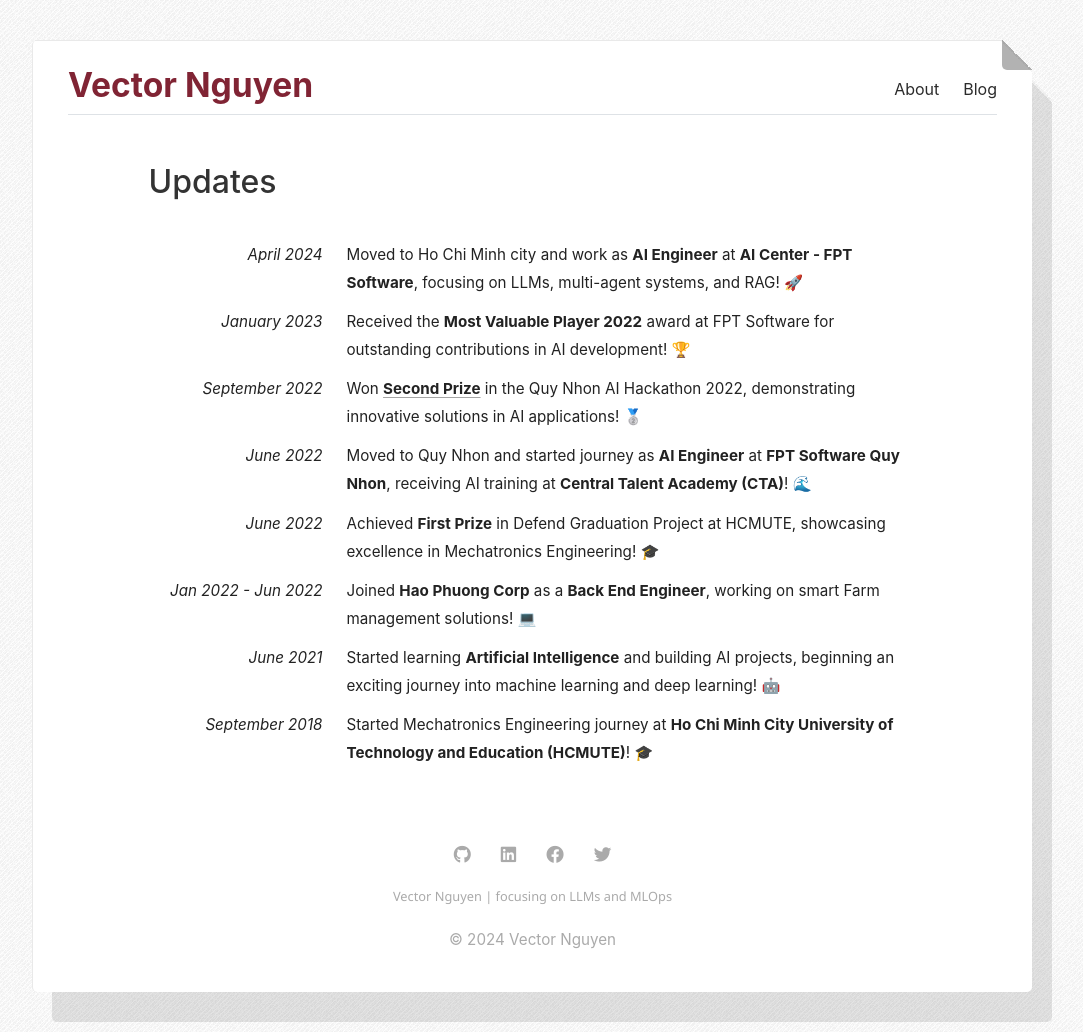
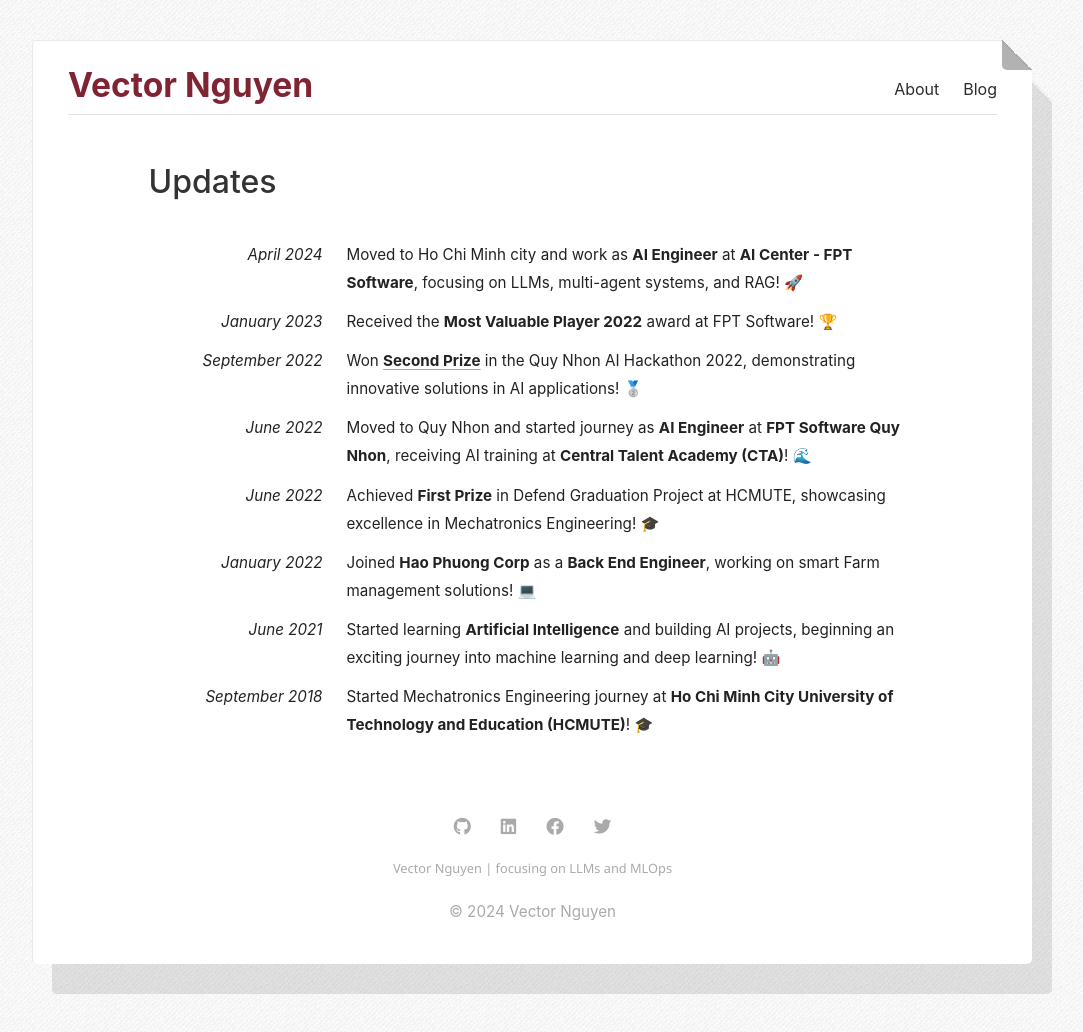
Before and after one commit to vectornguyen76/vectornguyen76.github.io, a Jekyll site: the page built from menu/updates.md, in a window 1280 px wide. Shown: the whole page, without its empty margins (108-1191 px from the left). Built offline with Jekyll 4.4.1, drawn with Linux system fonts in a browser that asks for light colours; some web fonts are replaced; a style sheet for code colours, icons or effects is not loaded.

Commit message:
Update event

```diff
--- a/_layouts/home.html
+++ b/_layouts/home.html
@@ -71,7 +71,7 @@
 				<div class="row updateSection">
 					<div class="col-sm-3 dateInUpdate"><i>January 2023</i></div>
 					<div class="col-sm-9">
-						Received the <b>Most Valuable Player 2022</b> award at FPT Software for outstanding contributions in AI development! 🏆
+						Received the <b>Most Valuable Player 2022</b> award at FPT Software! 🏆
 					</div>
 				</div>
 
@@ -97,7 +97,7 @@
 				</div>
 
 				<div class="row updateSection">
-					<div class="col-sm-3 dateInUpdate"><i>Jan 2022 - Jun 2022</i></div>
+					<div class="col-sm-3 dateInUpdate"><i>January 2022</i></div>
 					<div class="col-sm-9">
 						Joined <b>Hao Phuong Corp</b> as a <b>Back End Engineer</b>, working on smart Farm management solutions! 💻
 					</div>
--- a/menu/updates.md
+++ b/menu/updates.md
@@ -14,7 +14,7 @@
 <div class="row updateSection">
 	<div class="col-sm-3 dateInUpdate"><i>January 2023</i></div>
 	<div class="col-sm-9">
-		Received the <b>Most Valuable Player 2022</b> award at FPT Software for outstanding contributions in AI development! 🏆
+		Received the <b>Most Valuable Player 2022</b> award at FPT Software! 🏆
 	</div>
 </div>
 
@@ -40,7 +40,7 @@
 </div>
 
 <div class="row updateSection">
-	<div class="col-sm-3 dateInUpdate"><i>Jan 2022 - Jun 2022</i></div>
+	<div class="col-sm-3 dateInUpdate"><i>January 2022</i></div>
 	<div class="col-sm-9">
 		Joined <b>Hao Phuong Corp</b> as a <b>Back End Engineer</b>, working on smart Farm management solutions! 💻
 	</div>
```
